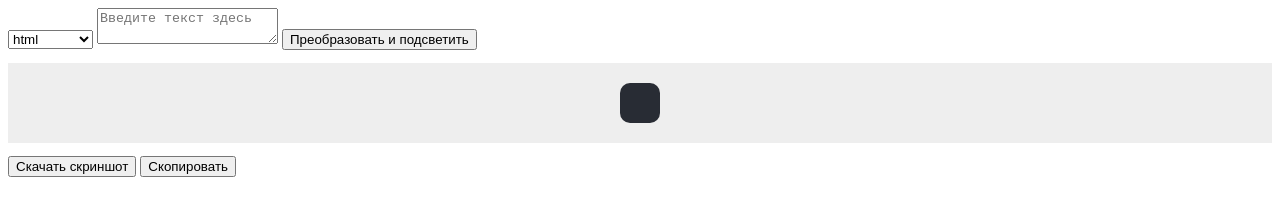
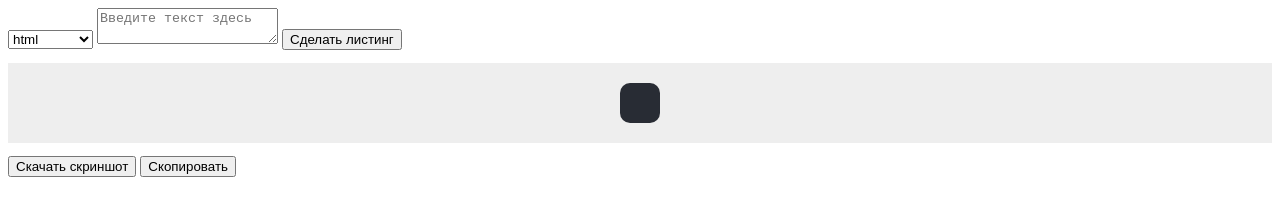
Before and after one commit to mishgan325/code-beautifier, a plain HTML site: page index.html in a window 1280 px wide. Drawn offline with nearby package versions, Linux system fonts and the light colour scheme.

```diff
--- a/index.html
+++ b/index.html
@@ -31,10 +31,9 @@
         <option value="xml">html</option>
         <option value="javascript">JavaScript</option>
         <option value="css">css</option >
-        <!-- Добавьте другие языки по вашему выбору -->
     </select>
     <textarea id="inputCode" placeholder="Введите текст здесь"></textarea>
-    <button onclick="convertToHTML()">Преобразовать и подсветить</button>
+    <button onclick="convertToHTML()">Сделать листинг</button>
 </div>
 <pre id="screenshot"><code id="outputCode" class="language-html"></code></pre>
 
```
